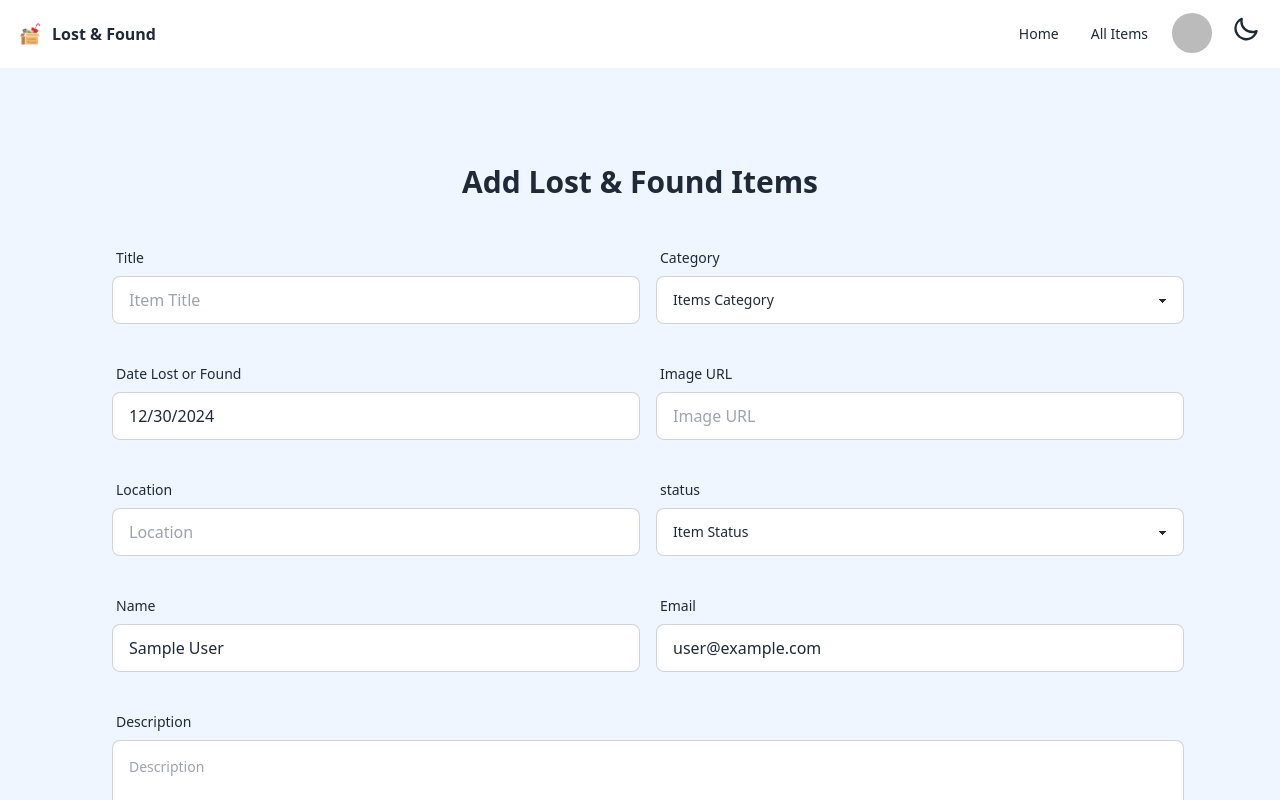
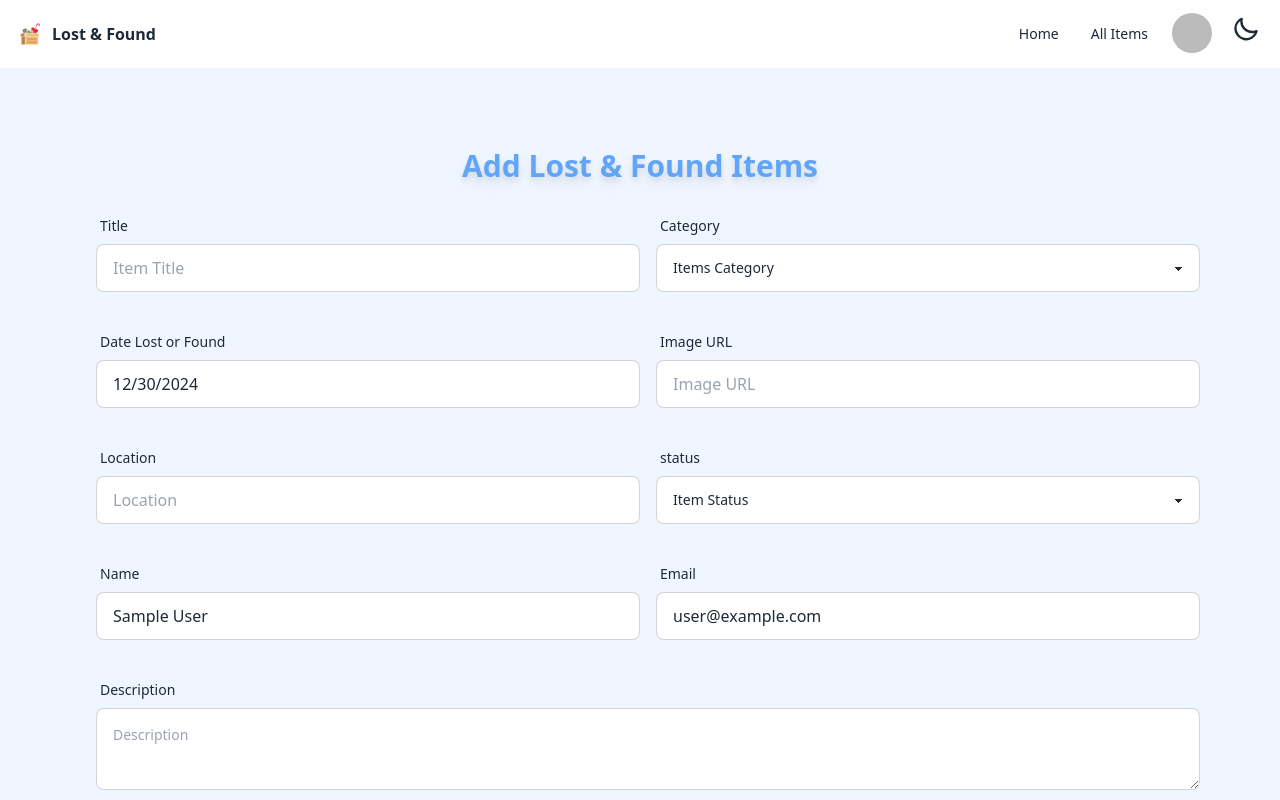
Before and after one commit to Alifa-AS/B10A11-lost-found-client, a React (Vite) app: page /addPostItems in a window 1280 px wide. Shown: the top 800 px of the page. Built offline with nearby package versions, Linux system fonts and the light colour scheme; no server answers; sample sign-in values are in the browser's storage.

Commit message:
polished section

```diff
--- a/src/pages/AddPost/AddPost.jsx
+++ b/src/pages/AddPost/AddPost.jsx
@@ -55,8 +55,10 @@ const AddPost = () => {
 
 
   return (
-    <div className="bg-blue-50 p-24">
-      <h2 className="text-3xl font-extrabold pb-10 text-center">Add Lost & Found Items</h2>
+    <div className="bg-blue-50 p-20">
+      <h2 className="text-center pb-6 text-3xl font-extrabold text-blue-400 drop-shadow-lg">
+        Add Lost & Found Items
+      </h2>
       <form onSubmit={handleAddItems}>
         {/* items row1*/}
         <div className="md:flex mb-8">
--- a/src/pages/AllRecover/AllRecover.jsx
+++ b/src/pages/AllRecover/AllRecover.jsx
@@ -43,8 +43,8 @@ const AllRecover = () => {
 
   return (
     <div className="max-w-4xl mx-auto py-10 px-4">
-      <h2 className="text-center text-3xl font-bold py-10">
-        All Recovered Items
+      <h2 className="text-center py-10 text-3xl font-extrabold text-blue-400 drop-shadow-lg">
+        All Recover Items
       </h2>
       <div className="flex justify-between items-center mb-4">
         <p className="text-lg font-medium">Recovered: {recoverItems.length}</p>
--- a/src/pages/MyPostedItems/MyPostedItems.jsx
+++ b/src/pages/MyPostedItems/MyPostedItems.jsx
@@ -57,9 +57,9 @@ const MyPostedItems = () => {
   };
 
   return (
-    <div>
-      <h2 className="text-3xl font-bold text-center">
-        My Posted Items: {items.length}
+    <div className="my-10">
+      <h2 className="text-center py-10 text-3xl font-extrabold text-blue-400 drop-shadow-lg">
+        My Posted Items : {items.length}
       </h2>
       {items.length === 0 ? (
         <p className="text-center text-gray-500 mt-4">No items found.</p>
```
